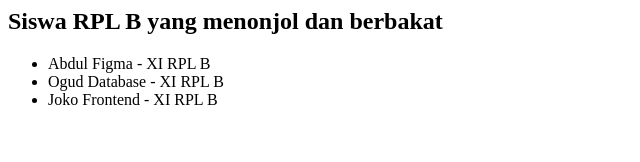
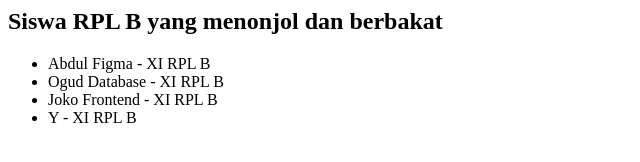
Before and after one commit to nandah4/Ananda-XIRPLB, a plain HTML site: page index.html in a window 1280 px wide. Shown: the whole page, without its empty margins (0-640 px from the left). Drawn offline with Linux system fonts and the light colour scheme.

Commit message:
update list index.html

```diff
--- a/index.html
+++ b/index.html
@@ -7,6 +7,8 @@
             <li>Ogud Database - XI RPL B</li>
 
             <li>Joko Frontend - XI RPL B</li>
+
+            <li>Y - XI RPL B</li>
         </ul>
     </body>
 </html>
```
